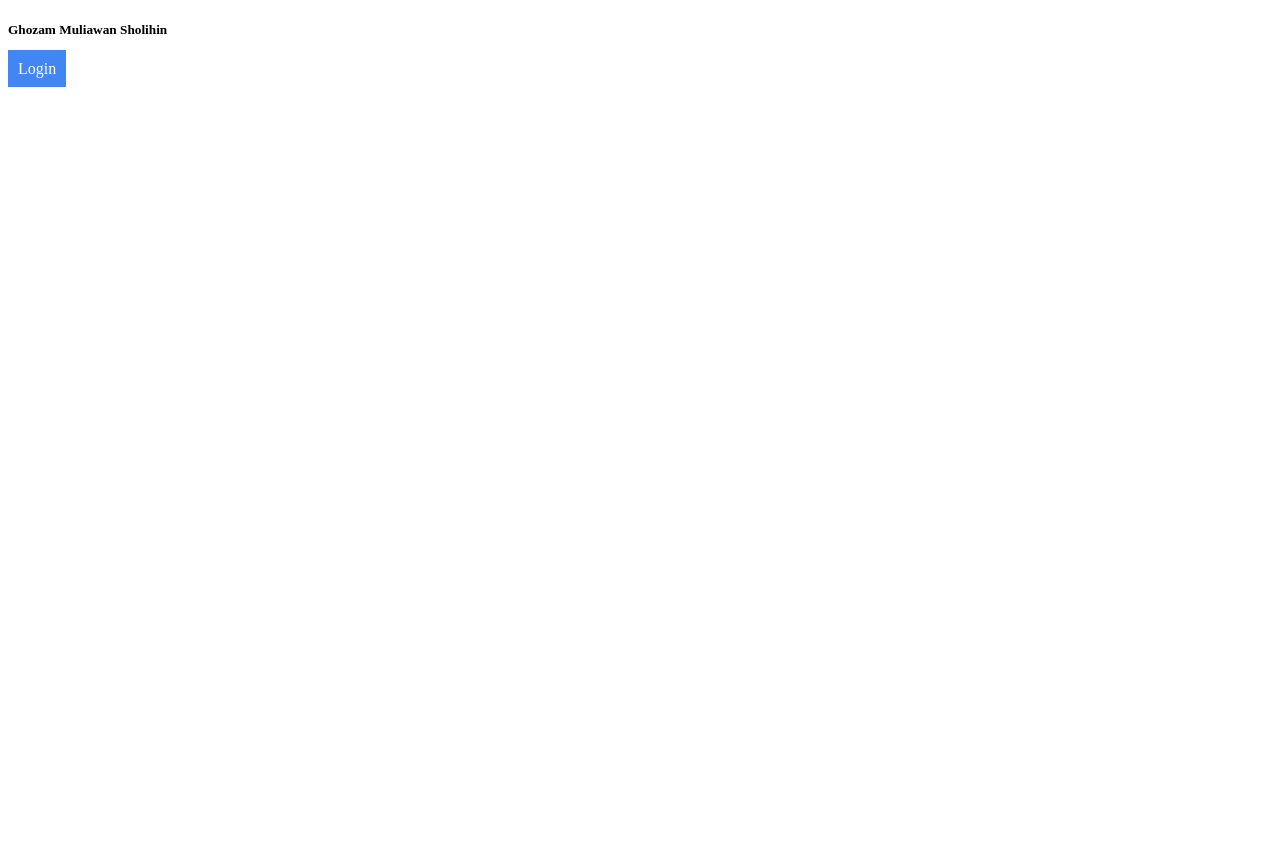
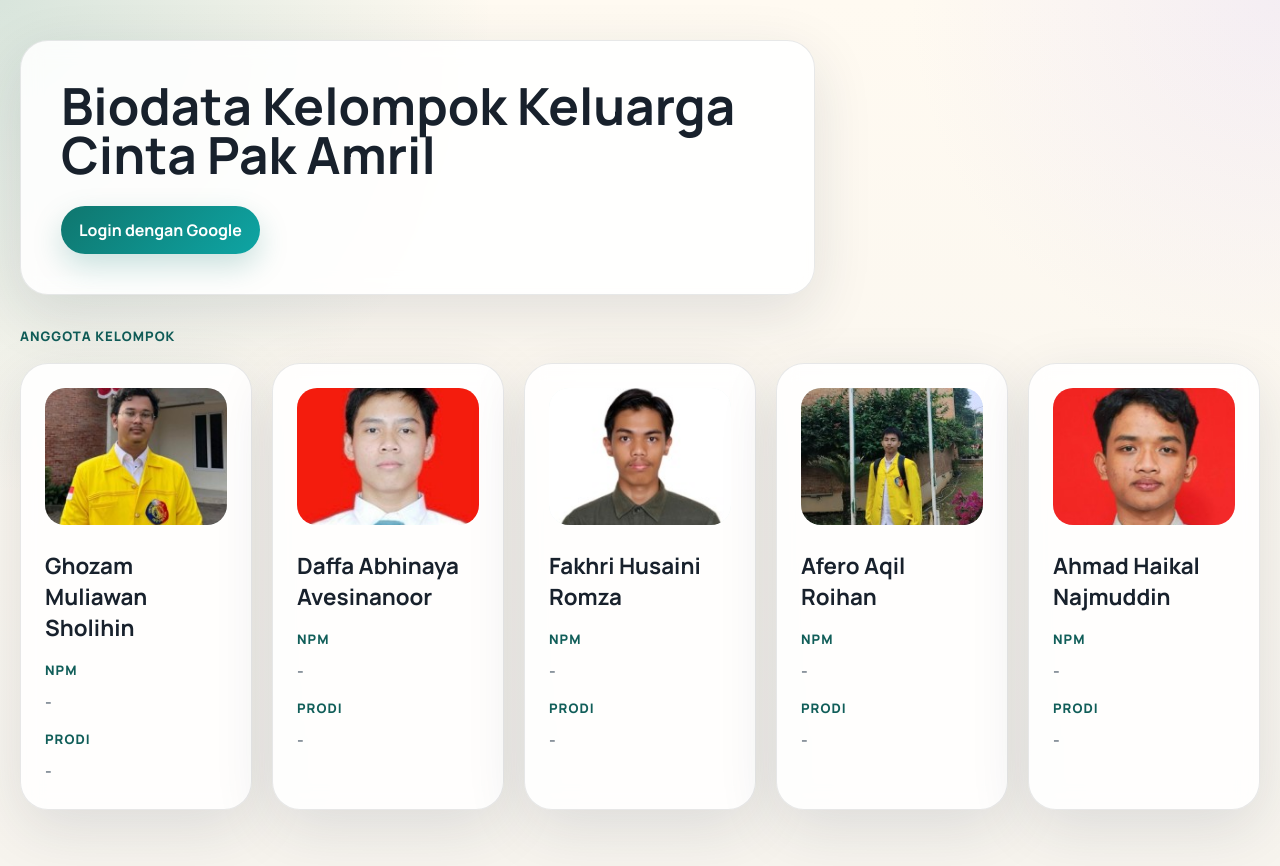
Before and after one commit to IkanBerkepalaLele/tk2-pkpl, a website: page public/index.html in a window 1280 px wide. Before the commit the page ends 800 px from the top, so only its background shows below. Drawn offline with Linux system fonts and the light colour scheme; no server answers.

Commit message:
halaman biodata dan style

```diff
--- a/public/index.html
+++ b/public/index.html
@@ -1,13 +1,156 @@
 <!DOCTYPE html>
-<html>
+<html lang="id">
 <head>
-    <title>Login Page</title>
+    <meta charset="UTF-8" />
+    <meta name="viewport" content="width=device-width, initial-scale=1.0" />
+    <title>Biodata Kelompok TK2-PKPL</title>
+    <link rel="preconnect" href="https://fonts.googleapis.com" />
+    <link rel="preconnect" href="https://fonts.gstatic.com" crossorigin />
+    <link href="https://fonts.googleapis.com/css2?family=Manrope:wght@400;600;700;800&display=swap" rel="stylesheet" />
+    <link rel="stylesheet" href="/styles.css" />
 </head>
 <body>
-    <h5>Ghozam Muliawan Sholihin</h5>
+    <main class="page-shell">
+        <section class="hero">
+            <div class="hero-copy">
+                <h1>Biodata Kelompok Keluarga Cinta Pak Amril</h1>
+                <div class="hero-actions">
+                    <a href="/auth/google" class="primary-link" id="auth-link">Login dengan Google</a>
+                </div>
+            </div>
 
-    <a href="/auth/google" style="padding: 10px; background: #4285F4; color: white; text-decoration: none;">
-        Login
-    </a>
+        </section>
+
+        <section class="member-section" id="anggota">
+            <div class="section-heading">
+                <p class="eyebrow">Anggota Kelompok</p>
+            </div>
+
+            <div class="member-grid">
+                <article class="member-card">
+                    <img src="/images/ghozam.svg" alt="Foto profil Ghozam Muliawan Sholihin" class="member-photo" data-photo-base="ghozam" />
+                    <div class="member-body">
+                        <h3>Ghozam Muliawan Sholihin</h3>
+                        <dl class="member-list">
+                            <div>
+                                <dt>NPM</dt>
+                                <dd>-</dd>
+                            </div>
+                            <div>
+                                <dt>Prodi</dt>
+                                <dd>-</dd>
+                            </div>
+                        </dl>
+                    </div>
+                </article>
+
+                <article class="member-card">
+                    <img src="/images/daffa.svg" alt="Foto profil Daffa Abhinaya Avesinanoor" class="member-photo" data-photo-base="daffa" />
+                    <div class="member-body">
+                        <h3>Daffa Abhinaya Avesinanoor</h3>
+                        <dl class="member-list">
+                            <div>
+                                <dt>NPM</dt>
+                                <dd>-</dd>
+                            </div>
+                            <div>
+                                <dt>Prodi</dt>
+                                <dd>-</dd>
+                            </div>
+                        </dl>
+                    </div>
+                </article>
+
+                <article class="member-card">
+                    <img src="/images/fakhri.svg" alt="Foto profil Fakhri Husaini Romza" class="member-photo" data-photo-base="fakhri" />
+                    <div class="member-body">
+                        <h3>Fakhri Husaini Romza</h3>
+                        <dl class="member-list">
+                            <div>
+                                <dt>NPM</dt>
+                                <dd>-</dd>
+                            </div>
+                            <div>
+                                <dt>Prodi</dt>
+                                <dd>-</dd>
+                            </div>
+                        </dl>
+                    </div>
+                </article>
+
+                <article class="member-card">
+                    <img src="/images/afero.svg" alt="Foto profil Afero Aqil Roihan" class="member-photo" data-photo-base="afero" />
+                    <div class="member-body">
+                        <h3>Afero Aqil Roihan</h3>
+                        <dl class="member-list">
+                            <div>
+                                <dt>NPM</dt>
+                                <dd>-</dd>
+                            </div>
+                            <div>
+                                <dt>Prodi</dt>
+                                <dd>-</dd>
+                            </div>
+                        </dl>
+                    </div>
+                </article>
+
+                <article class="member-card">
+                    <img src="/images/haikal.svg" alt="Foto profil Ahmad Haikal Najmuddin" class="member-photo" data-photo-base="haikal" />
+                    <div class="member-body">
+                        <h3>Ahmad Haikal Najmuddin</h3>
+                        <dl class="member-list">
+                            <div>
+                                <dt>NPM</dt>
+                                <dd>-</dd>
+                            </div>
+                            <div>
+                                <dt>Prodi</dt>
+                                <dd>-</dd>
+                            </div>
+                        </dl>
+                    </div>
+                </article>
+            </div>
+        </section>
+    </main>
+
+    <script>
+        const preferredPhotoExtensions = ['png', 'jpg', 'jpeg', 'svg'];
+
+        document.querySelectorAll('[data-photo-base]').forEach((img) => {
+            const baseName = img.dataset.photoBase;
+            let currentExtensionIndex = 0;
+
+            const loadNextPhoto = () => {
+                if (currentExtensionIndex >= preferredPhotoExtensions.length) {
+                    return;
+                }
+
+                const extension = preferredPhotoExtensions[currentExtensionIndex];
+                currentExtensionIndex += 1;
+                img.src = `/images/${baseName}.${extension}`;
+            };
+
+            img.addEventListener('error', loadNextPhoto);
+            loadNextPhoto();
+        });
+
+        const authLink = document.getElementById('auth-link');
+
+        fetch('/api/session')
+            .then((response) => response.json())
+            .then((session) => {
+                if (!authLink || !session.loggedIn) {
+                    return;
+                }
+
+                authLink.href = '/logout';
+                authLink.textContent = 'Logout';
+            })
+            .catch(() => {
+                // Biarkan tombol tetap mengarah ke login jika status sesi gagal dimuat.
+            });
+    </script>
 </body>
 </html>
--- /dev/null
+++ b/public/styles.css
@@ -0,0 +1,292 @@
+:root {
+  --bg: #f7f4ee;
+  --surface: rgba(255, 255, 255, 0.88);
+  --surface-strong: #ffffff;
+  --text: #18212c;
+  --muted: #5e6b78;
+  --line: rgba(24, 33, 44, 0.1);
+  --accent: #0f766e;
+  --accent-deep: #115e59;
+  --accent-soft: #d8f3ef;
+  --shadow: 0 18px 60px rgba(21, 44, 63, 0.12);
+}
+
+* {
+  box-sizing: border-box;
+}
+
+html {
+  scroll-behavior: smooth;
+}
+
+body {
+  margin: 0;
+  min-height: 100vh;
+  font-family: 'Manrope', sans-serif;
+  color: var(--text);
+  background:
+    radial-gradient(circle at top left, rgba(15, 118, 110, 0.16), transparent 32%),
+    radial-gradient(circle at top right, rgba(196, 181, 253, 0.18), transparent 24%),
+    linear-gradient(180deg, #fffaf1 0%, var(--bg) 100%);
+}
+
+a {
+  color: inherit;
+}
+
+.page-shell {
+  width: min(1720px, calc(100% - 40px));
+  margin: 0 auto;
+  padding: 40px 0 56px;
+}
+
+.dashboard-page {
+  width: min(1120px, calc(100% - 32px));
+  margin: 0 auto;
+  padding: 40px 0 56px;
+}
+
+.hero {
+  display: grid;
+  grid-template-columns: minmax(0, 1.7fr) minmax(280px, 0.9fr);
+  gap: 24px;
+  align-items: stretch;
+}
+
+.hero-copy,
+.hero-panel,
+.member-card,
+.dashboard-card {
+  background: var(--surface);
+  border: 1px solid var(--line);
+  border-radius: 28px;
+  box-shadow: var(--shadow);
+  backdrop-filter: blur(10px);
+}
+
+.hero-copy {
+  padding: 40px;
+}
+
+.hero-panel {
+  padding: 28px;
+  align-self: end;
+}
+
+.eyebrow,
+.panel-title,
+.profile-label,
+dt {
+  margin: 0 0 10px;
+  font-size: 0.82rem;
+  letter-spacing: 0.08em;
+  text-transform: uppercase;
+  color: var(--accent-deep);
+  font-weight: 800;
+}
+
+h1,
+h2,
+h3,
+p {
+  margin-top: 0;
+}
+
+h1 {
+  margin-bottom: 16px;
+  font-size: clamp(2.2rem, 4vw, 4.4rem);
+  line-height: 0.95;
+}
+
+h2 {
+  margin-bottom: 12px;
+  font-size: clamp(1.8rem, 3vw, 2.8rem);
+}
+
+h3 {
+  margin-bottom: 18px;
+  font-size: 1.4rem;
+}
+
+.hero-text,
+.section-copy,
+.dashboard-copy,
+.profile-value,
+dd,
+.group-meta {
+  color: var(--muted);
+  line-height: 1.7;
+}
+
+.hero-actions,
+.dashboard-actions {
+  display: flex;
+  flex-wrap: wrap;
+  gap: 12px;
+  margin-top: 28px;
+}
+
+.primary-link,
+.secondary-link {
+  display: inline-flex;
+  align-items: center;
+  justify-content: center;
+  min-height: 48px;
+  padding: 0 18px;
+  border-radius: 999px;
+  text-decoration: none;
+  font-weight: 700;
+  transition: transform 180ms ease, box-shadow 180ms ease, background 180ms ease;
+}
+
+.primary-link {
+  background: linear-gradient(135deg, var(--accent) 0%, #0ea5a4 100%);
+  color: #ffffff;
+  box-shadow: 0 12px 30px rgba(15, 118, 110, 0.22);
+}
+
+.secondary-link {
+  background: var(--surface-strong);
+  border: 1px solid var(--line);
+  color: var(--text);
+}
+
+.primary-link:hover,
+.secondary-link:hover {
+  transform: translateY(-2px);
+}
+
+.group-meta {
+  margin: 0;
+  padding-left: 18px;
+}
+
+.member-section {
+  margin-top: 32px;
+}
+
+.section-heading {
+  margin-bottom: 18px;
+}
+
+.member-grid {
+  display: grid;
+  grid-template-columns: repeat(5, minmax(0, 1fr));
+  gap: 20px;
+  align-items: stretch;
+}
+
+.member-card {
+  padding: 24px;
+  overflow: hidden;
+  min-height: 100%;
+}
+
+.member-photo {
+  width: 100%;
+  aspect-ratio: 4 / 3;
+  object-fit: cover;
+  border-radius: 20px;
+  margin-bottom: 20px;
+  background: #edf7f5;
+}
+
+.member-list,
+.member-list div {
+  margin: 0;
+}
+
+.member-list {
+  display: grid;
+  gap: 14px;
+}
+
+dd {
+  margin: 0;
+  font-weight: 600;
+}
+
+.dashboard-shell {
+  display: flex;
+  align-items: center;
+}
+
+.dashboard-page {
+  display: flex;
+  align-items: center;
+  min-height: 100vh;
+}
+
+.dashboard-card {
+  width: min(720px, 100%);
+  padding: 36px;
+  margin: 0 auto;
+}
+
+.profile-box {
+  display: flex;
+  gap: 18px;
+  align-items: center;
+  padding: 18px;
+  border-radius: 22px;
+  background: var(--accent-soft);
+  margin-top: 22px;
+}
+
+.profile-photo {
+  width: 88px;
+  height: 88px;
+  border-radius: 24px;
+  object-fit: cover;
+  background: #ffffff;
+}
+
+@media (max-width: 900px) {
+  .hero {
+    grid-template-columns: 1fr;
+  }
+
+  .member-grid {
+    grid-template-columns: repeat(2, minmax(0, 1fr));
+  }
+
+  .hero-copy,
+  .hero-panel,
+  .member-card,
+  .dashboard-card {
+    border-radius: 24px;
+  }
+
+  h1 {
+    line-height: 1.02;
+  }
+}
+
+@media (max-width: 640px) {
+  .page-shell,
+  .dashboard-page {
+    width: min(100% - 20px, 1120px);
+    padding: 20px 0 40px;
+  }
+
+  .hero-copy,
+  .hero-panel,
+  .member-card,
+  .dashboard-card {
+    padding: 20px;
+  }
+
+  .profile-box {
+    align-items: flex-start;
+    flex-direction: column;
+  }
+
+  .profile-photo {
+    width: 72px;
+    height: 72px;
+  }
+
+  .member-grid {
+    grid-template-columns: 1fr;
+  }
+}
```
